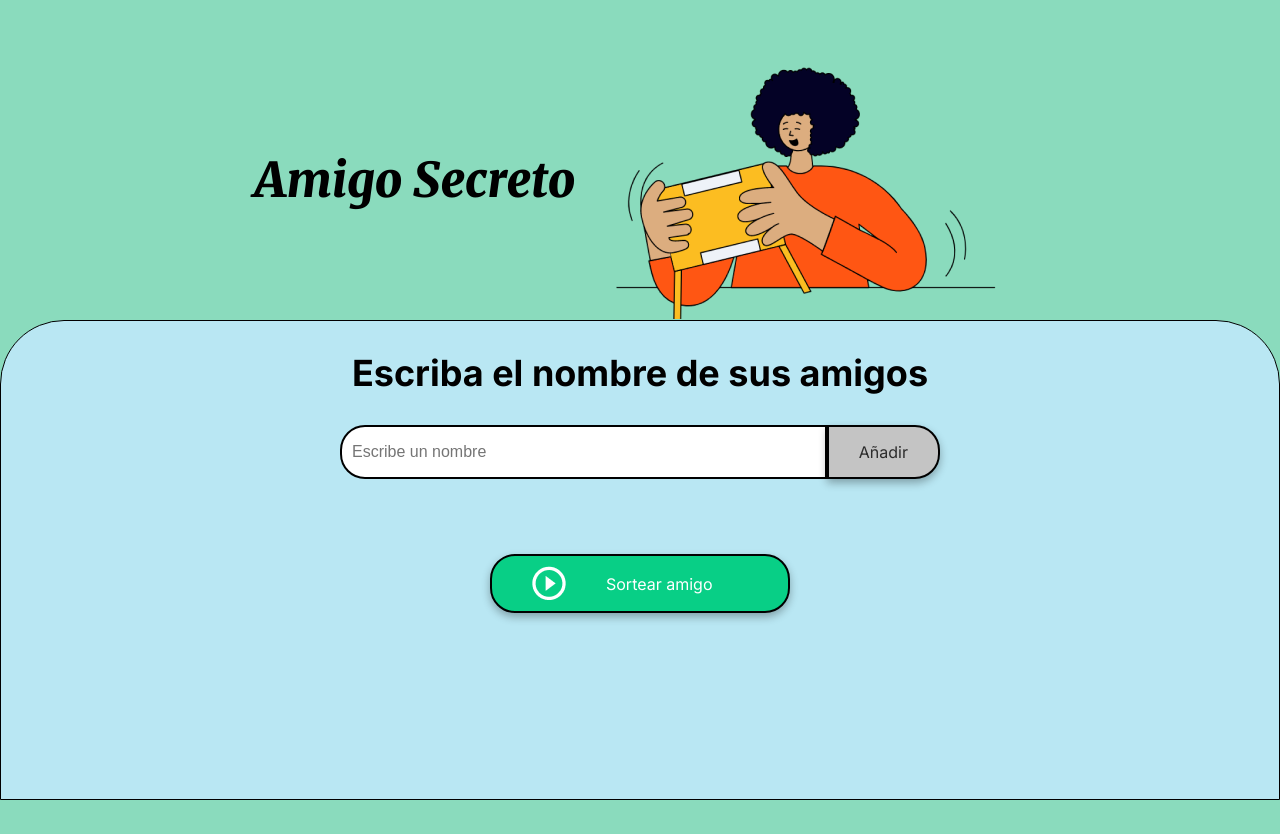
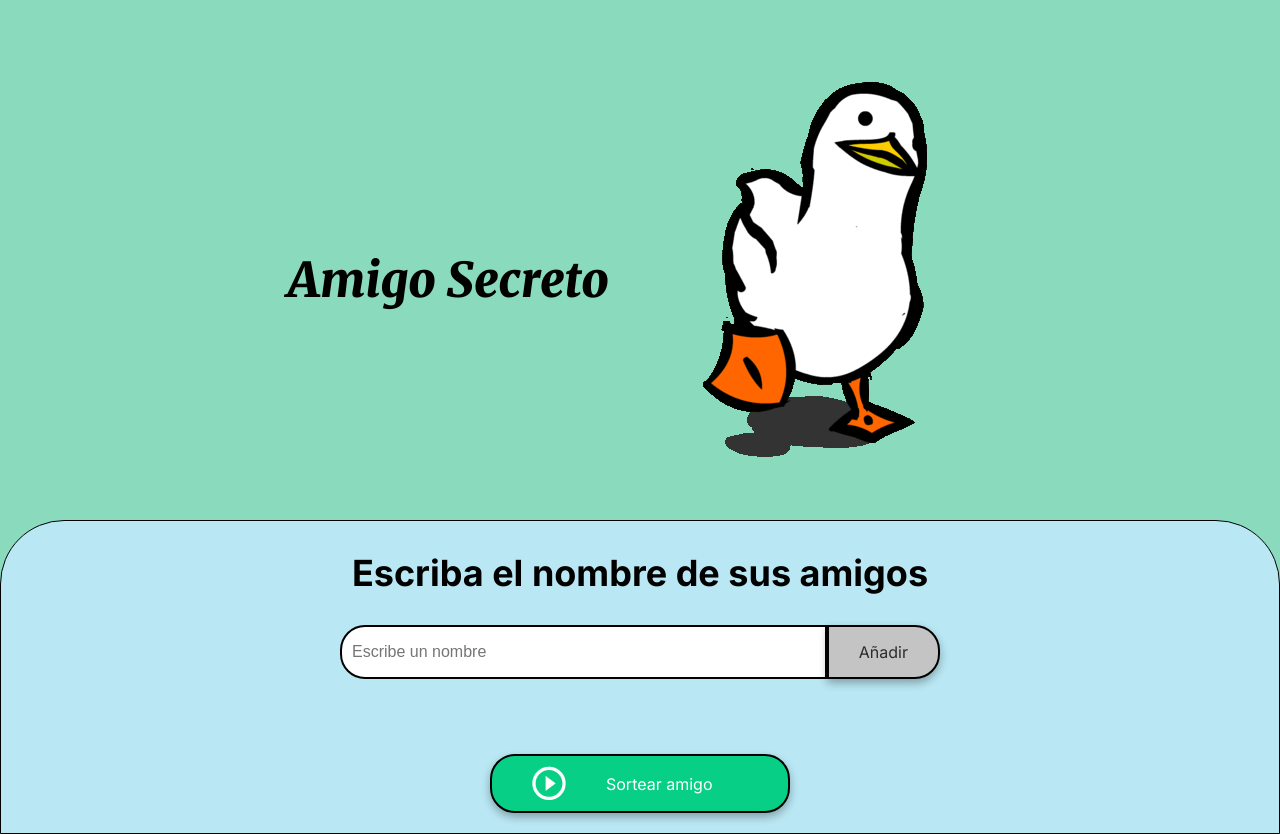
Before and after one commit to NahuelGutman/Challenge-del-amigo-secreto, a plain HTML site: page index.html in a window 1280 px wide. Before the commit the page ends 800 px from the top, so only its background shows below. Drawn offline with Linux system fonts and the light colour scheme.

Commit message:
Version 2.0

```diff
--- a/index.html
+++ b/index.html
@@ -14,7 +14,7 @@
     <main class="main-content">
         <header class="header-banner">
             <h1 class="main-title">Amigo Secreto</h1>
-            <img src="assets/amigo-secreto.png" alt="Imagen representativa de amigo secreto">
+            <img src="assets/XOsX.gif" lt="Imagen representativa de amigo secreto">
         </header>
 
         <section class="input-section">
```
Also changed, not shown: assets-readme/Challenge.png (added), assets-readme/Ingresar.png (added), assets-readme/PantallaCompleta.png (added), assets-readme/Sortear.png (added), assets/XOsX.gif (added), assets/amigo-secreto.png (deleted), 1 other file.
